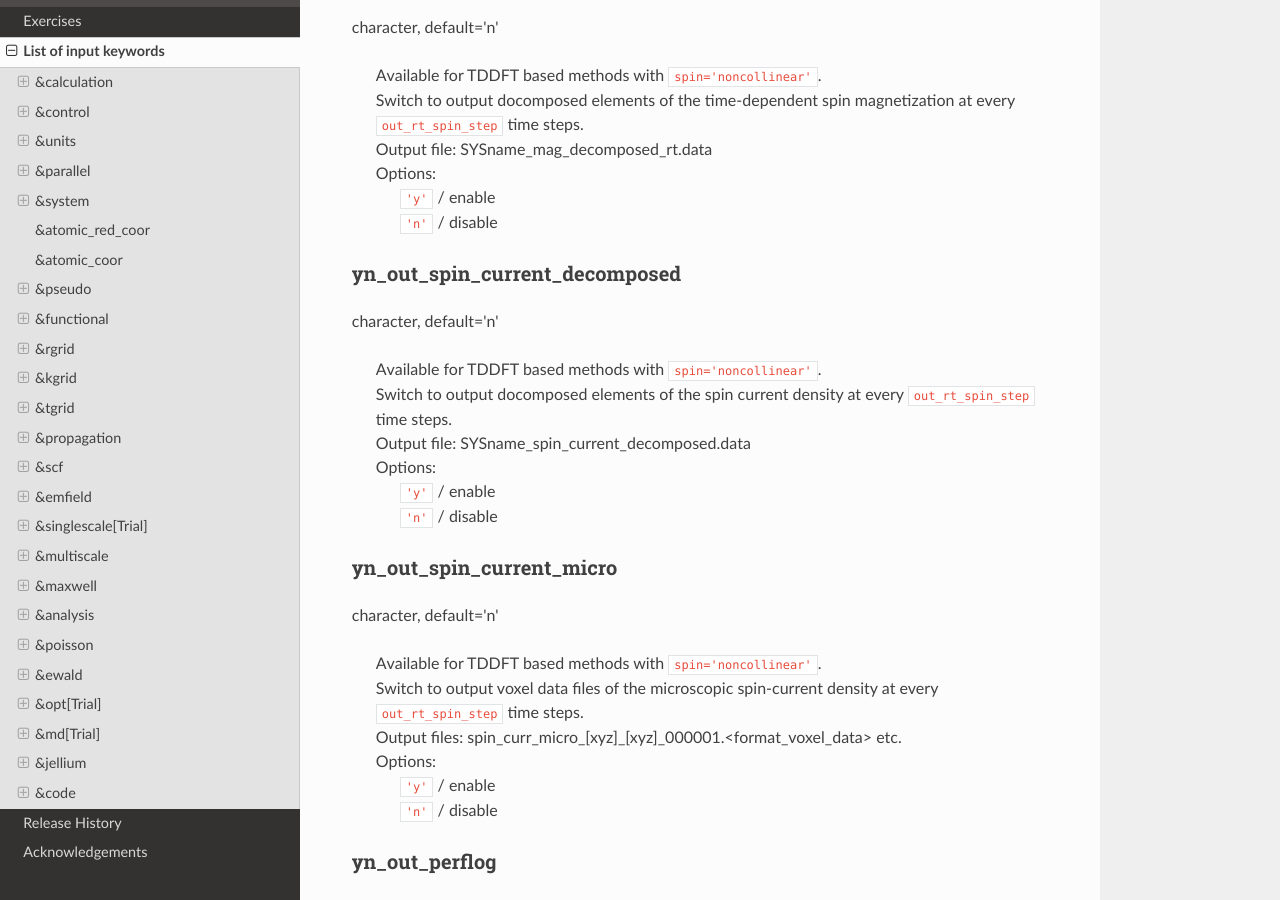
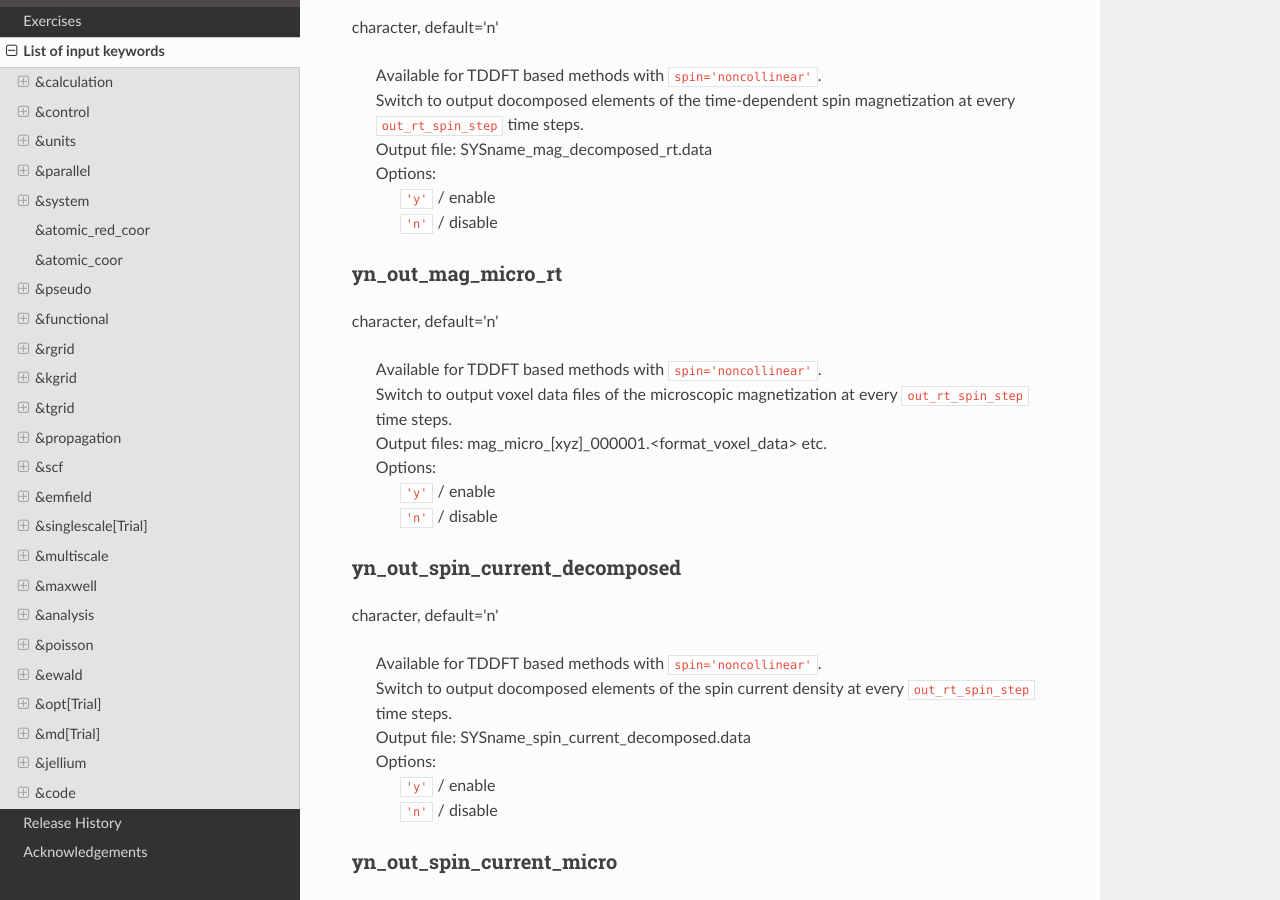
Before and after one commit to SALMON-TDDFT/SALMON-DOCS, a Sphinx documentation site: the page built from source/input_keyword_list.rst, in a window 1280 px wide and 900 px high, scrolled down 54217 px. Built offline with Sphinx 7.4.7 and the Read the Docs theme 2.0.0, drawn with Linux system fonts in a browser that asks for light colours; formulas are drawn with MathJax 3.

Commit message:
Update input_keyword_list.rst

```diff
--- a/source/input_keyword_list.rst
+++ b/source/input_keyword_list.rst
@@ -2769,6 +2769,20 @@ character, default='n'
    |   ``'y'`` / enable
    |   ``'n'`` / disable
 
+.. _yn_out_mag_micro_rt:
+
+yn_out_mag_micro_rt
+^^^^^^^^^^^^^^^^^^^
+
+character, default='n'
+
+   | Available for TDDFT based methods with ``spin='noncollinear'``.
+   | Switch to output voxel data files of the microscopic magnetization at every ``out_rt_spin_step`` time steps.
+   | Output files: mag_micro_[xyz]_000001.<format_voxel_data> etc.
+   | Options:
+   |   ``'y'`` / enable
+   |   ``'n'`` / disable
+
 .. _yn_out_spin_current_decomposed:
 
 yn_out_spin_current_decomposed
```
